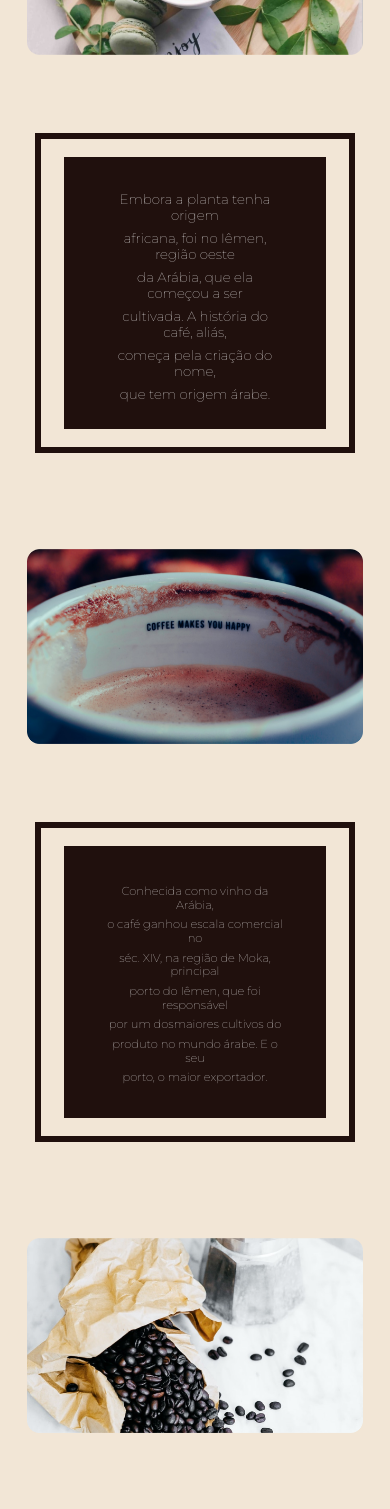
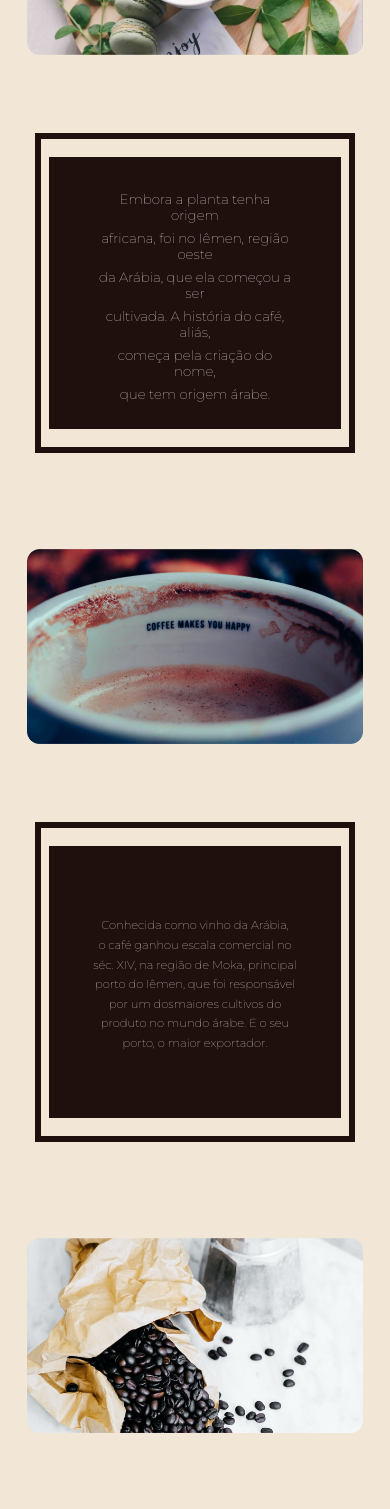
Before and after one commit to thaiis-souto7/VinhoDaArabia.io, a React (Create React App) app: page / in a window 390 px wide. Shown: the part 2380-3889 px from the top of the page. Built offline with nearby package versions, Linux system fonts and the light colour scheme; a web font is replaced by a local one.

Commit message:
responsive

```diff
--- a/src/App.css
+++ b/src/App.css
@@ -22,6 +22,7 @@ html {
   margin-left: 0;
   margin-right: 0;
   padding: 0;
+  position: flex;
   scroll-behavior: smooth;
 }
 
@@ -218,7 +219,7 @@ h4 {
   background-color: #f9f9f9;
 }
 
-.container {
+.box-about {
   border-color: #20100d;
   border-style: solid;
   border-width: 0.4rem;
@@ -234,13 +235,13 @@ h4 {
   justify-content: center;
 }
 
-.container-2 {
+.box-2 {
   align-items: center;
   justify-content: center;
   color: #f9f9f9;
   display: flex;
-  width: 29rem;
-  height: 17rem;
+  width: 27rem;
+  height: 18rem;
   margin-top: 0.5rem;
   margin-bottom: 0.5rem;
   margin-right: 0.5rem;
@@ -248,7 +249,7 @@ h4 {
   background: #20100d;
 }
 
-.container-text-1 {
+.box-text-1 {
   padding: 3rem;
   font-family: montserrat;
   text-align: center;
@@ -256,7 +257,7 @@ h4 {
   justify-content: center;
 }
 
-.container-text-2 {
+.box-text-2 {
   padding: 2.5rem;
   font-family: montserrat;
   text-align: center;
@@ -264,7 +265,7 @@ h4 {
   justify-content: center;
 }
 
-.container-text-3 {
+.box-text-3 {
   padding: 6rem;
   font-family: montserrat;
   text-align: center;
@@ -707,20 +708,20 @@ h4 {
   .basic-2-image #icon-3 {
     width: 22rem;
   }
-  .container {
+  .box-about {
     width: 20rem;
     height: 20rem;
   }
-  .container-2 {
+  .box-2 {
     height: 17rem;
   }
-  .container-text-1 {
+  .box-text-1 {
     font-size: 70%;
   }
-  .container-text-2 {
+  .box-text-2 {
     font-size: 60%;
   }
-  .container-text-3 {
+  .box-text-3 {
     font-size: 75%;
   }
   .basic-title {
--- a/src/App.js
+++ b/src/App.js
@@ -185,9 +185,9 @@ function App() {
           <div class="basic-2-image">
             <img src={img1} alt="icon-1" id="icon-1" />
           </div>
-          <div class="container" id="text-1">
-            <div class="container-2">
-              <div class="container-text-1">
+          <div class="box-about" id="text-1">
+            <div class="box-2">
+              <div class="box-text-1">
                 <h4>Embora a planta tenha origem</h4>
                 <h4>africana, foi no Iêmen, região oeste</h4>
                 <h4>da Arábia, que ela começou a ser</h4>
@@ -200,9 +200,9 @@ function App() {
         </div>
 
         <div class="basic-2" id="reverse">
-          <div class="container">
-            <div class="container-2">
-              <div class="container-text-2">
+          <div class="box-about">
+            <div class="box-2">
+              <div class="box-text-2">
                 <h4>Conhecida como vinho da Arábia, </h4>
                 <h4>o café ganhou escala comercial no </h4>
                 <h4>séc. XIV, na região de Moka, principal</h4>
@@ -222,9 +222,9 @@ function App() {
           <div class="basic-2-image">
             <img src={img3} alt="icon-1" id="icon-1" />
           </div>
-          <div class="container">
-            <div class="container-2">
-              <div class="container-text-3">
+          <div class="box-about">
+            <div class="box-2">
+              <div class="box-text-3">
                 <h4>
                   Diante do fato histórico, temos o prazer de vincular nossa
                   marca e cultura, originando o nome da nossa empresa.
```
